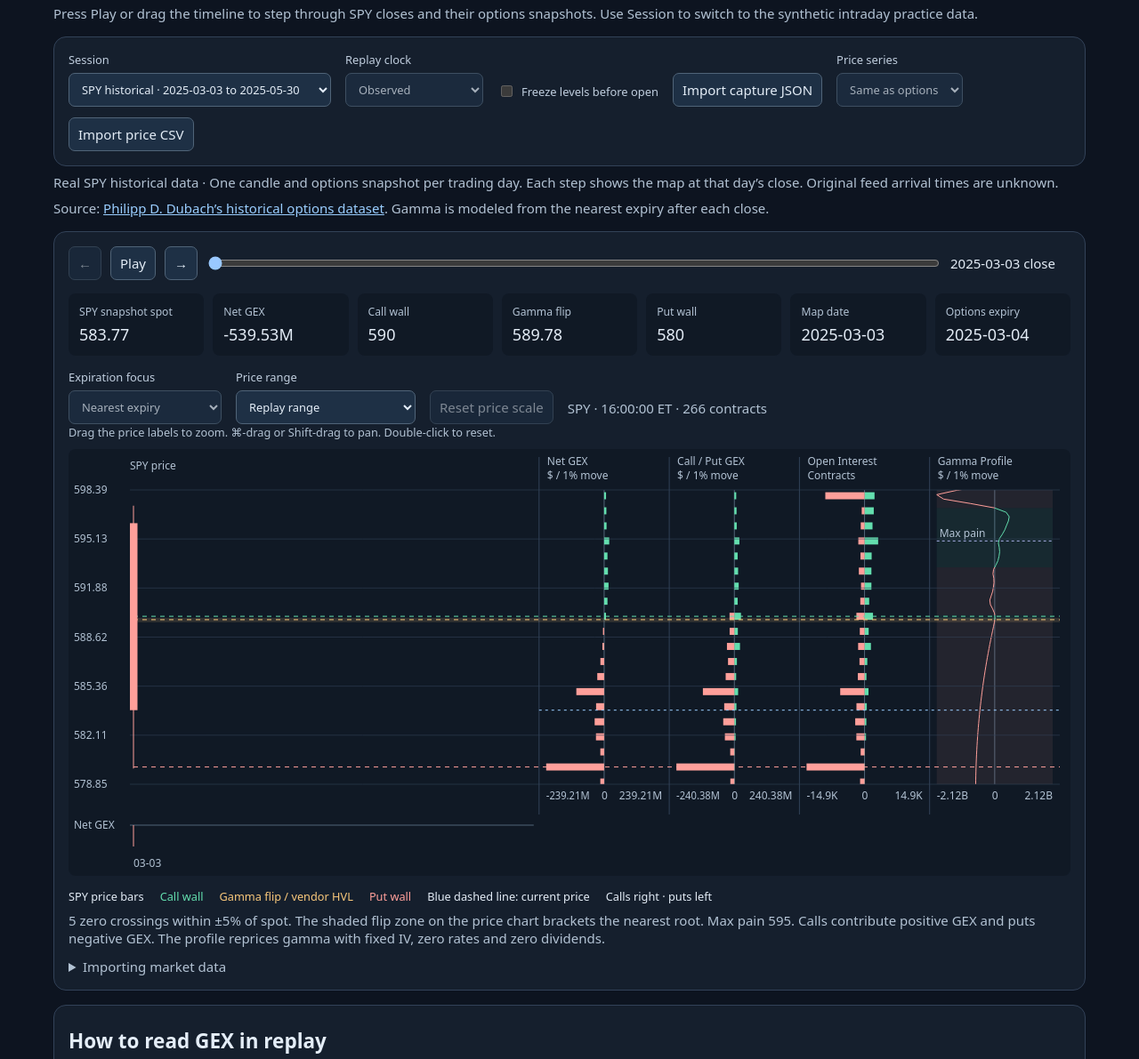
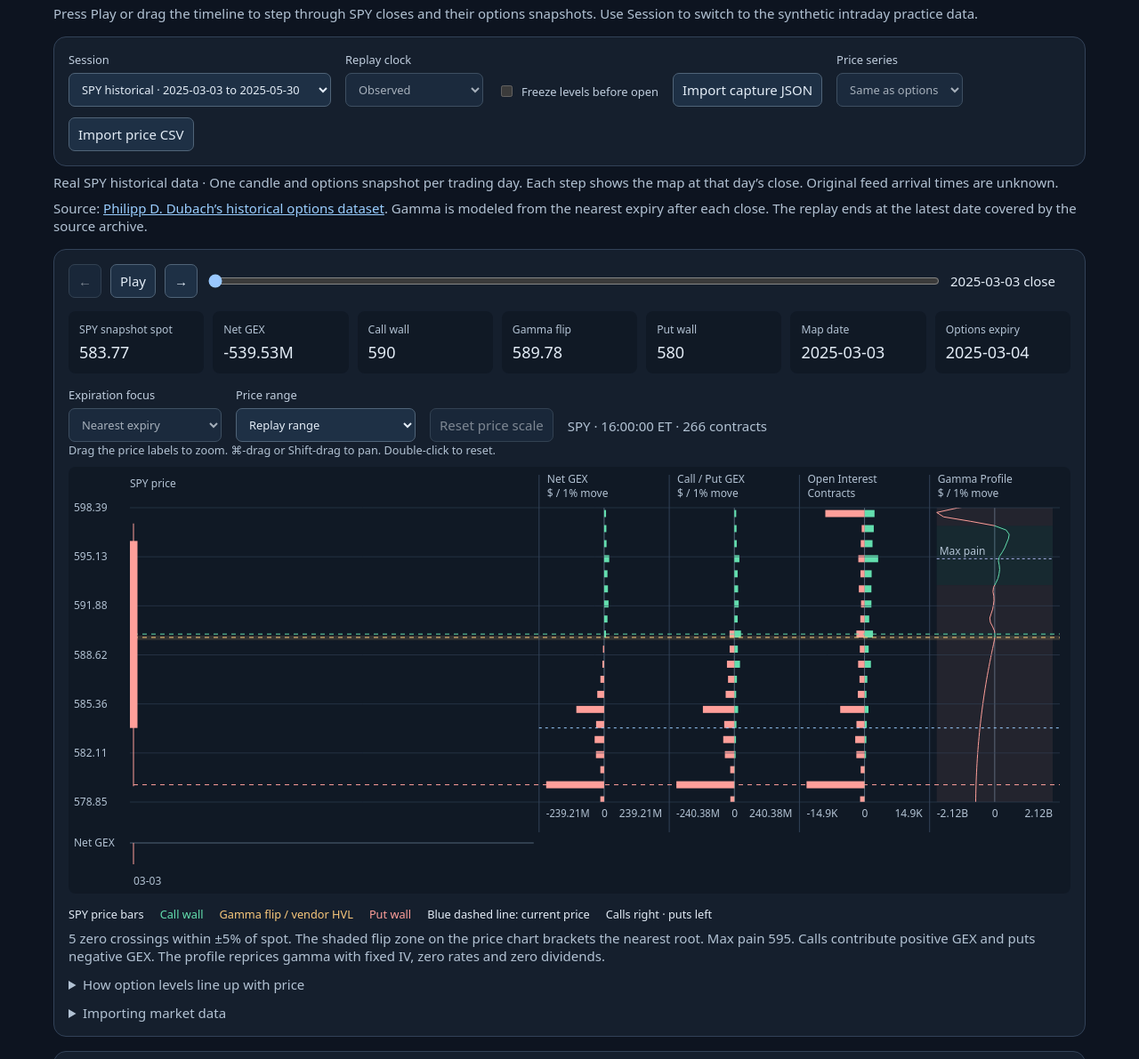
Before and after one commit to cicis-diamond/gex-replay, a plain HTML site: page index.html in a window 1280 px wide. Shown: the part 83-1274 px from the top of the page at 89% size. Drawn offline with Linux system fonts and the light colour scheme.

Commit message:
Explain SPY and SPX option level mapping

```diff
--- a/index.html
+++ b/index.html
@@ -78,7 +78,7 @@ code { overflow-wrap: anywhere }
 </div>
 <p id="error" role="alert"></p>
 <p id="status" role="status"></p>
-<p id="archive-source" hidden>Source: <a style="color:#9aceff" href="https://github.com/anahatsingh-ui/options-dataset-hist">Philipp D. Dubach’s historical options dataset</a>. Gamma is modeled from the nearest expiry after each close.</p>
+<p id="archive-source" hidden>Source: <a style="color:#9aceff" href="https://github.com/anahatsingh-ui/options-dataset-hist">Philipp D. Dubach’s historical options dataset</a>. Gamma is modeled from the nearest expiry after each close. The replay ends at the latest date covered by the source archive.</p>
 <section>
   <div class="playback">
     <button id="prev" aria-label="Previous timestamp">←</button>
@@ -101,6 +101,11 @@ code { overflow-wrap: anywhere }
   </div>
   <div class="legend"><span id="price-legend">Sampled spot</span><span class="call">Call wall</span><span class="flip">Gamma flip / vendor HVL</span><span class="put">Put wall</span><span>Blue dashed line: current price</span><span>Calls right · puts left</span></div>
   <p id="profile-status"></p>
+  <details>
+    <summary>How option levels line up with price</summary>
+    <p>In the historical SPY replay, the price candles and options both reference SPY. The call and put walls are SPY strike prices. The gamma flip is the modeled SPY price where net exposure crosses zero. All three read directly against the SPY price axis.</p>
+    <p>For imported SPX options displayed with ES prices, the replay adds the synchronized ES close minus SPX spot to each level. If SPX is 6,600 and ES is 6,625, a 6,610 SPX wall appears at 6,635 ES. The offset is calculated at the snapshot using the latest eligible ES bar within two minutes. The options and gamma calculations still come from SPX.</p>
+  </details>
   <details>
     <summary>Importing market data</summary>
     <p>For the strike charts, import capture JSON with timestamped option chains. Each snapshot needs <code>symbol, expiry, expiration, snapshotAt, observedAt, spot, contracts</code>. Each contract needs <code>strike, expirationAt, right, iv, gamma, openInterest</code>. Use <code>C</code> or <code>P</code>, decimal IV, and offset-aware timestamps including the contract’s actual AM or PM settlement time. Use null for unknown observed time and select Historical estimate. The browser reads these files locally.</p>
```
